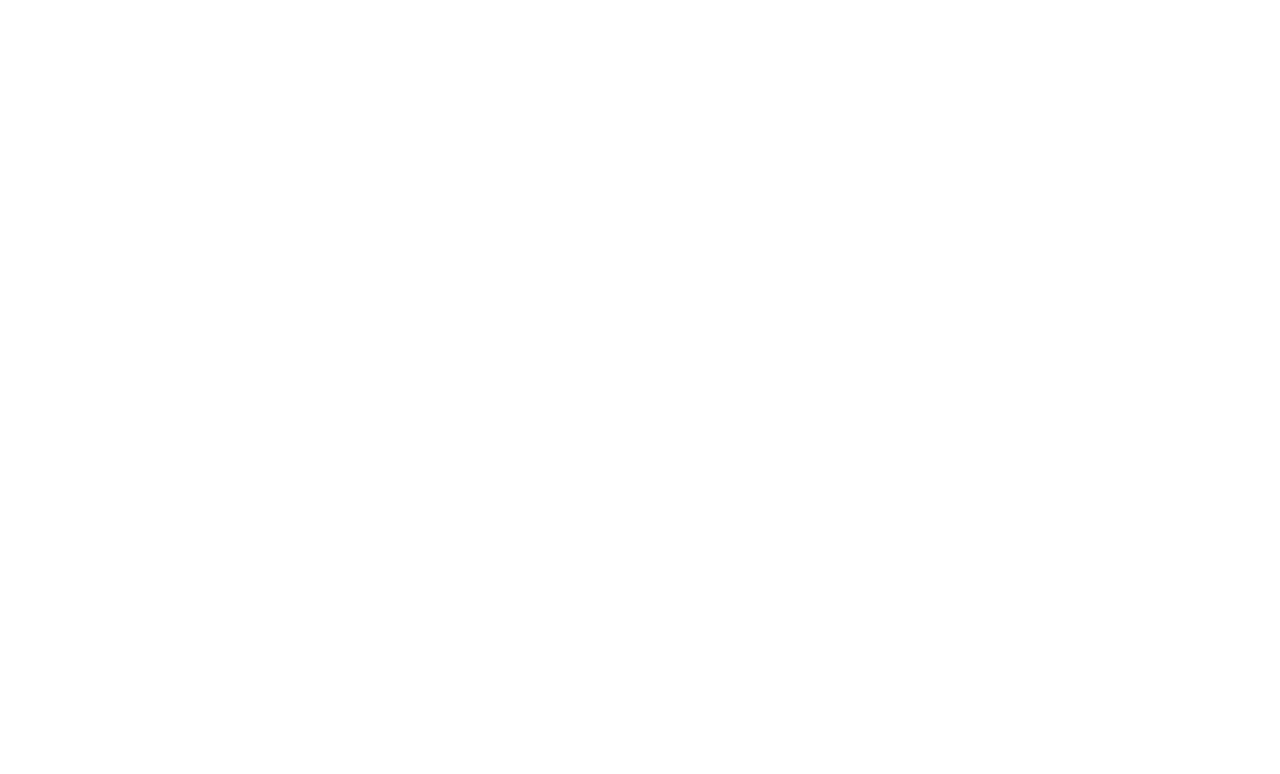
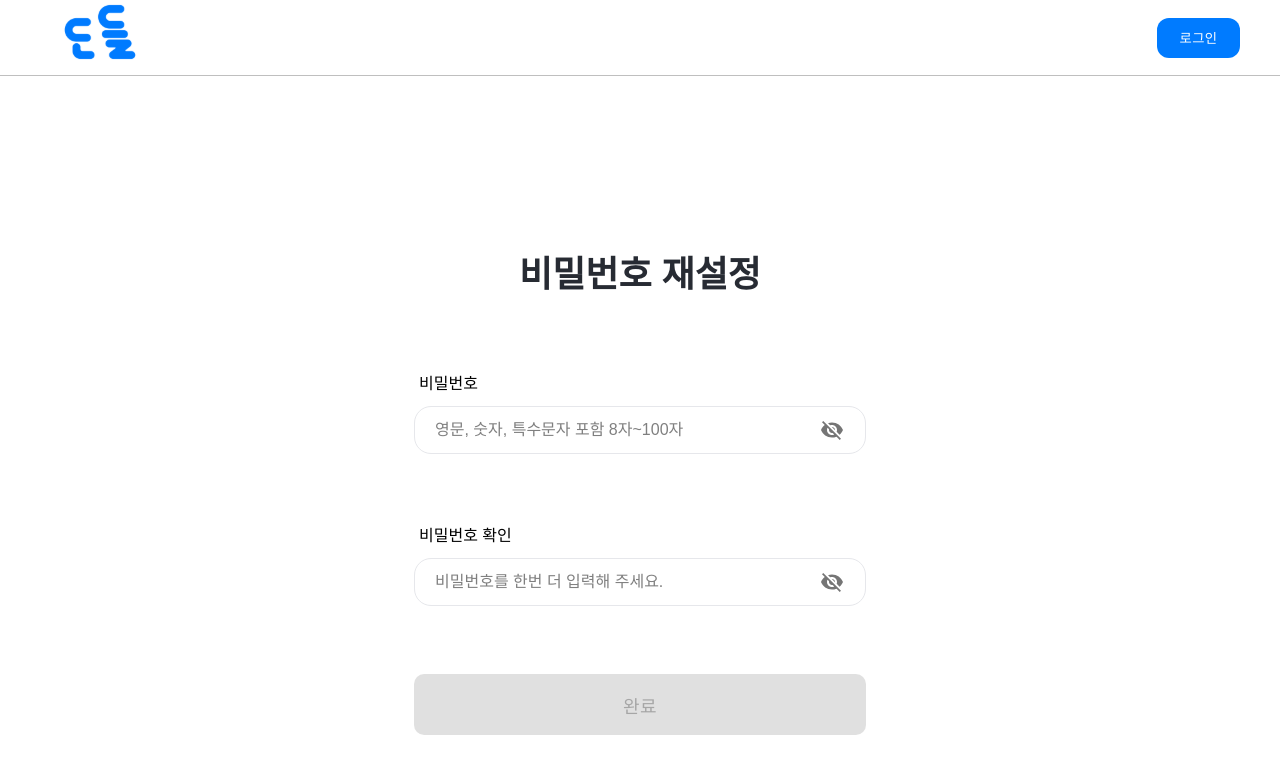
Before and after one commit to easy-cloud-Knet/KWS_FE, a React (Vite) app: page /resetpw in a window 1280 px wide. Before the commit this address had no page. Shown: the top 774 px of the page. Built offline with nearby package versions, Linux system fonts and the light colour scheme; a web font is replaced by a local one.

Commit message:
feat: FindPw, ResetPw, ResetPwSuccess 페이지 추가

```diff
--- a/src/App.tsx
+++ b/src/App.tsx
@@ -3,6 +3,9 @@
 import { AuthProvider } from "@/contexts/AuthContext.tsx";
 import DefaultLayout from "@/layouts/DefaultLayout";
 import DefaultLayoutV2 from "@/layouts/DefaultLayoutV2.tsx";
+import FindPw from "@/pages/auth/FindPw";
+import ResetPw from "@/pages/auth/ResetPw";
+import ResetPwSuccess from "@/pages/auth/ResetPwSuccess";
 import SignIn from "@/pages/auth/SignIn";
 import SignUpDefault from "@/pages/auth/signUp/SignUpDefault";
 import SignUpSuccess from "@/pages/auth/signUp/SignUpSuccess.tsx";
@@ -30,6 +33,9 @@
               <Route path="signin" element={<SignIn />} />
               <Route path="signup" element={<SignUpDefault />} />
               <Route path="signup/success" element={<SignUpSuccess />} />
+              <Route path="findpw" element={<FindPw />} />
+              <Route path="resetpw" element={<ResetPw />} />
+              <Route path="resetpw/success" element={<ResetPwSuccess />} />
 
               <Route path="/invitation" element={<Invitation />} />
             </Route>
--- a/src/components/button/BottomBtn.tsx
+++ b/src/components/button/BottomBtn.tsx
@@ -9,8 +9,8 @@
       variant={variant}
       sx={
         variant === "contained"
-          ? { background: "#007bff", borderRadius: "17px" }
-          : { borderRadius: "17px" }
+          ? { background: "#007bff", borderRadius: "10px" }
+          : { borderRadius: "10px" }
       }
       {...props}
     >
--- /dev/null
+++ b/src/pages/auth/FindPw.tsx
@@ -0,0 +1,126 @@
+import { Button } from "@mui/material";
+import { FormEvent, MouseEvent, useEffect, useState } from "react";
+
+import AuthTextFieldV2 from "@/components/auth/textField/AuthTextFieldV2";
+import BottomBtn from "@/components/button/BottomBtn";
+import { EMAIL_REGEX } from "@/constants/regex";
+
+const FindPw = () => {
+  const [email, setEmail] = useState("");
+  const [emailChecker, setEmailChecker] = useState({
+    show: false,
+    format: false,
+  });
+  const [emailSended, setEmailSended] = useState(false);
+  const [emailCode, setEmailCode] = useState("");
+
+  useEffect(() => {
+    setEmailChecker((prevEmailChecker) => ({
+      ...prevEmailChecker,
+      format: EMAIL_REGEX.test(email),
+    }));
+  }, [email]);
+
+  const onClickEmailSend = async (
+    event: FormEvent<HTMLFormElement> | MouseEvent<HTMLButtonElement>
+  ) => {
+    event.preventDefault();
+
+    if (!email || !emailChecker.format) {
+      return;
+    }
+    // TODO: api 연결
+    setEmailSended(true);
+  };
+
+  const onClickCheckEmailCode = async (
+    event: FormEvent<HTMLFormElement> | MouseEvent<HTMLButtonElement>
+  ) => {
+    event.preventDefault();
+
+    // TODO: api 연결
+  };
+
+  return (
+    <main className="flex flex-col items-center size-full pt-[169px]">
+      <h1 className="text-pr-sb-36 text-center text-(--BlueBlack)">
+        비밀번호 찾기
+      </h1>
+
+      <form
+        onSubmit={!emailSended ? onClickEmailSend : onClickCheckEmailCode}
+        className="flex flex-col gap-[40px] w-[452px] mt-[73px]"
+      >
+        {/* 더미용 submit 버튼 */}
+        <button className="hidden" type="submit"></button>
+
+        <AuthTextFieldV2
+          label="아이디(이메일)"
+          value={email}
+          onBlur={() =>
+            setEmailChecker((prevEmailChecker) => ({
+              ...prevEmailChecker,
+              show: true,
+            }))
+          }
+          onChange={(event) => setEmail(event.target.value)}
+          checkMessageCondition={emailChecker.show && emailChecker.format}
+          checkMessageContent="사용 가능한 이메일입니다."
+          errorMessageCondition={emailChecker.show && !emailChecker.format}
+          errorMessageContent="@kw.ac.kr 이메일 형식과 맞지 않습니다."
+        />
+
+        {!emailSended && (
+          <BottomBtn
+            variant="contained"
+            disabled={!emailChecker.format}
+            onClick={onClickEmailSend}
+            type="submit"
+            sx={{
+              marginTop: "16px",
+            }}
+          >
+            인증코드 발송
+          </BottomBtn>
+        )}
+        {emailSended && (
+          <>
+            <div className="flex justify-between items-end gap-[8px] h-fit">
+              <AuthTextFieldV2
+                label="인증번호"
+                value={emailCode}
+                placeholder="인증번호"
+                onChange={(event) => setEmailCode(event.target.value)}
+              />
+              <Button
+                variant="outlined"
+                sx={{
+                  width: "82px",
+                  height: "48px",
+                  borderRadius: "12px",
+                  border: "1px solid var(--Main_Blue, #007BFF)",
+                }}
+                onClick={onClickEmailSend}
+              >
+                재전송
+              </Button>
+            </div>
+            <BottomBtn
+              variant="contained"
+              type="submit"
+              disabled={!emailCode}
+              onClick={onClickCheckEmailCode}
+              sx={{
+                marginTop: "16px",
+              }}
+            >
+              인증
+            </BottomBtn>
+          </>
+        )}
+      </form>
+    </main>
+  );
+};
+
+export default FindPw;
--- /dev/null
+++ b/src/pages/auth/ResetPw.tsx
@@ -0,0 +1,82 @@
+import { useState } from "react";
+
+import AuthPwTextFieldV2 from "@/components/auth/textField/AuthPwTextFieldV2";
+import BottomBtn from "@/components/button/BottomBtn";
+
+const ResetPw = () => {
+  const [pw, setPw] = useState("");
+  const [pwChecker, setPwChecker] = useState({
+    show: false,
+    format: false,
+  });
+  const [pwCheck, setPwCheck] = useState("");
+  const [pwCheckChecker, setPwCheckChecker] = useState({
+    show: false,
+    equal: false,
+  });
+
+  const onClickResetPassword = () => {
+    // api 연결
+  };
+
+  return (
+    <main className="flex flex-col items-center size-full pt-[169px]">
+      <h1 className="text-pr-sb-36 text-center text-(--BlueBlack)">
+        비밀번호 재설정
+      </h1>
+
+      <form
+        onSubmit={onClickResetPassword}
+        className="flex flex-col gap-[40px] w-[452px] mt-[73px]"
+      >
+        <AuthPwTextFieldV2
+          label="비밀번호"
+          value={pw}
+          placeholder="영문, 숫자, 특수문자 포함 8자~100자"
+          onBlur={() => {
+            setPwChecker({ ...pwChecker, show: true });
+          }}
+          onChange={(event) => {
+            setPw(event.target.value);
+          }}
+          checkMessageCondition={pwChecker.format}
+          checkMessageContent="사용 가능한 비밀번호입니다."
+          errorMessageCondition={pwChecker.show && !pwChecker.format}
+          errorMessageContent="영문, 숫자, 특수문자 포함 8자~100자"
+        />
+        <AuthPwTextFieldV2
+          label="비밀번호 확인"
+          value={pwCheck}
+          placeholder="비밀번호를 한번 더 입력해 주세요."
+          onBlur={() => {
+            setPwCheckChecker({ ...pwCheckChecker, show: true });
+          }}
+          onChange={(event) => {
+            setPwCheck(event.target.value);
+          }}
+          checkMessageCondition={pwCheckChecker.show && pwCheckChecker.equal}
+          checkMessageContent="비밀번호가 일치합니다."
+          errorMessageCondition={pwCheckChecker.show && !pwCheckChecker.equal}
+          errorMessageContent="비밀번호가 일치하지 않습니다."
+        />
+
+        <div className="button-wrap j-content-between">
+          <BottomBtn
+            variant="contained"
+            onClick={onClickResetPassword}
+            disabled={
+              !(pw && pwChecker.format && pwCheck && pwCheckChecker.equal)
+            }
+          >
+            완료
+          </BottomBtn>
+
+          {/* 엔터키 입력을 위한 보이지 않는 버튼 */}
+          <button type="submit" style={{ display: "none" }}></button>
+        </div>
+      </form>
+    </main>
+  );
+};
+
+export default ResetPw;
--- /dev/null
+++ b/src/pages/auth/ResetPwSuccess.tsx
@@ -0,0 +1,37 @@
+import { useNavigate } from "react-router-dom";
+
+import ic_check_auth from "@/assets/image/auth/ic_check_auth.svg";
+import BottomBtn from "@/components/button/BottomBtn";
+
+const ResetPwSuccess = () => {
+  const navigate = useNavigate();
+
+  return (
+    <main className="flex flex-col items-center pt-[216px] w-full">
+      <div className="flex flex-col items-center gap-[32px]">
+        <img src={ic_check_auth} alt="" />
+
+        <h2 className="text-pr-sb-36 text-center">비밀번호 변경 완료</h2>
+
+        <p className="text-pr-r-21 text-center c-grey">
+          안전하게 비밀번호를 변경하였습니다. <br />
+          변경된 비밀번호로 로그인해 주세요.
+        </p>
+      </div>
+
+      <div className="flex flex-col items-center gap-[32px] mt-[99px] mb-[32px] w-[452px]">
+        <BottomBtn variant="contained" onClick={() => navigate("/signin")}>
+          로그인
+        </BottomBtn>
+        <button
+          className="text-(--Main_Blue) text-pr-r-18 text-center underline underline-offset-8 cursor-pointer"
+          onClick={() => navigate("/")}
+        >
+          메인 화면으로
+        </button>
+      </div>
+    </main>
+  );
+};
+
+export default ResetPwSuccess;
--- a/src/styles/text.css
+++ b/src/styles/text.css
@@ -383,3 +383,24 @@
   font-weight: 400;
   line-height: normal;
 }
+
+.text-pr-r-18 {
+  font-size: 18px;
+  font-style: normal;
+  font-weight: 400;
+  line-height: normal;
+}
+
+.text-pr-r-21 {
+  font-size: 21px;
+  font-style: normal;
+  font-weight: 400;
+  line-height: normal;
+}
+
+.text-pr-sb-36 {
+  font-size: 36px;
+  font-style: normal;
+  font-weight: 600;
+  line-height: normal;
+}
```
Also changed, not shown: src/assets/image/auth/ic_check_auth.svg (added).
